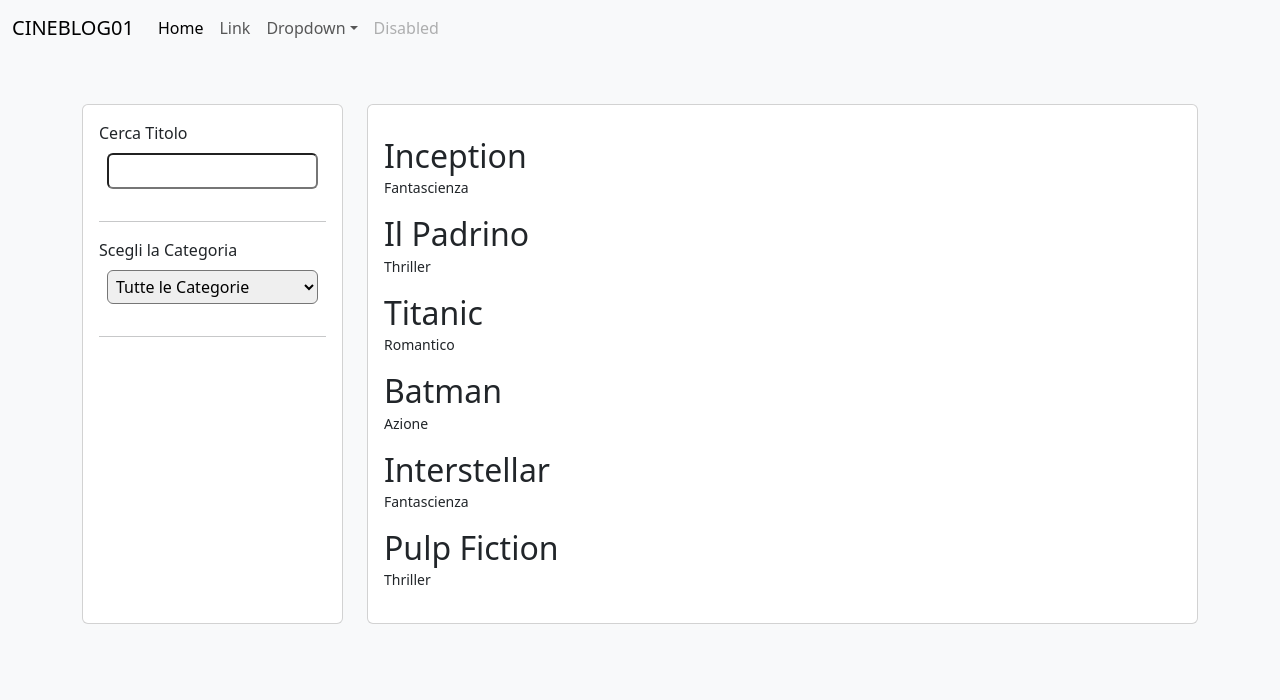
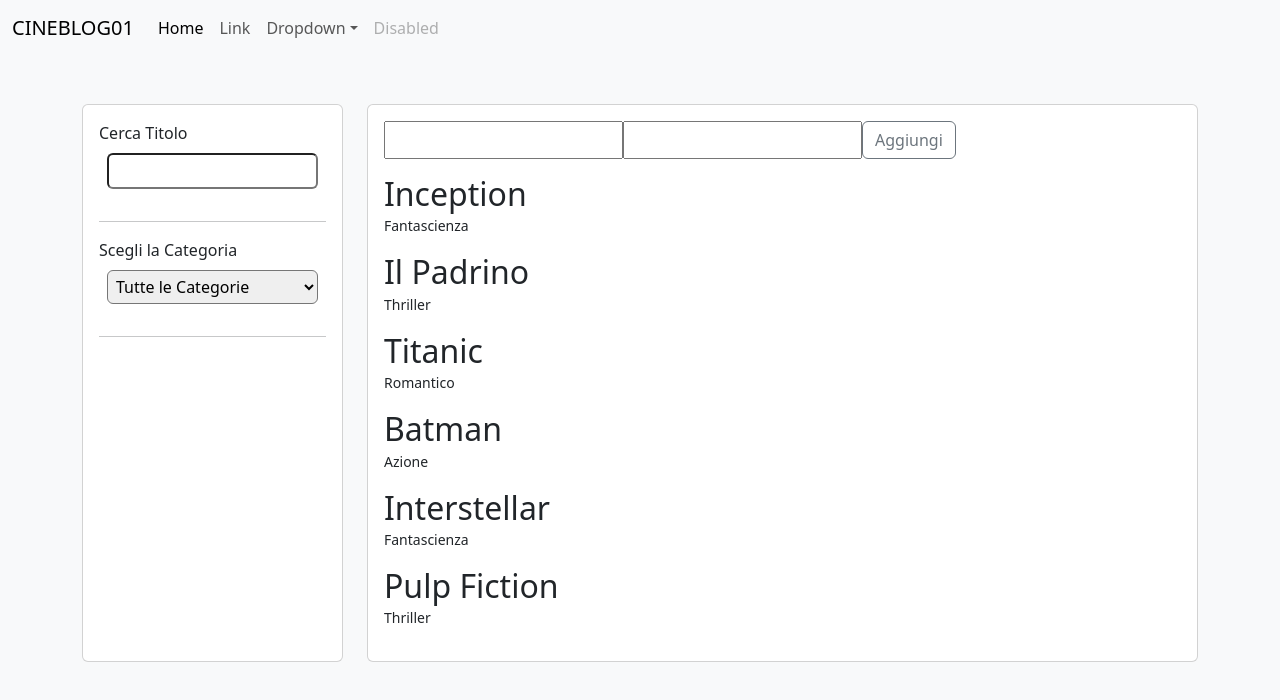
Before and after one commit to angeloren92/react-movie-filter, a React (Vite) app: page / in a window 1280 px wide. Shown: the top 700 px of the page. Built offline with nearby package versions, Linux system fonts and the light colour scheme.

Commit message:
add component for addMovie

```diff
--- a/src/components/AppMain.jsx
+++ b/src/components/AppMain.jsx
@@ -1,7 +1,8 @@
 
-import AppMainTitleList from './Rendering Apps/AppMainTitleList'
-import AppSearchByTitle from './Filters Apps/AppSearchByTitle'
-import AppSerchByGenre from './Filters Apps/AppSearchByGenre'
+import AppMainTitleList from './ListApp/AppMainTitleList'
+import AppSearchByTitle from './FiltersApps/AppSearchByTitle'
+import AppSerchByGenre from './FiltersApps/AppSearchByGenre'
+import AppAddMovies from './ListApp/AppAddMovie'
 import { useEffect } from 'react'
 
 export default function AppMain({
@@ -49,6 +50,7 @@ export default function AppMain({
                     <div className="col">
                         <div className="card">
                             <div className="card-body">
+                                <AppAddMovies />
                                 <ul className="list-unstyled">
                                     {
                                         filtered.map(({ title, genre }, index) => (
--- /dev/null
+++ b/src/components/ListApp/AppAddMovie.jsx
@@ -0,0 +1,10 @@
+export default function AppAddMovies() {
+
+    return (
+        <form className="d-flex">
+            <input type="text" />
+            <input type="text" />
+            <button type="submit" className="btn btn-outline-secondary">Aggiungi</button>
+        </form>
+    )
+}
```
Also changed, not shown: src/components/FiltersApps/AppSearchByGenre.jsx (renamed from src/components/Filters Apps/AppSearchByGenre.jsx), src/components/FiltersApps/AppSearchByTitle.jsx (renamed from src/components/Filters Apps/AppSearchByTitle.jsx), src/components/FiltersApps/AppSelectGenre.jsx (renamed from src/components/Filters Apps/AppSelectGenre.jsx), src/components/ListApp/AppMainTitleList.jsx (renamed from src/components/Rendering Apps/AppMainTitleList.jsx).
